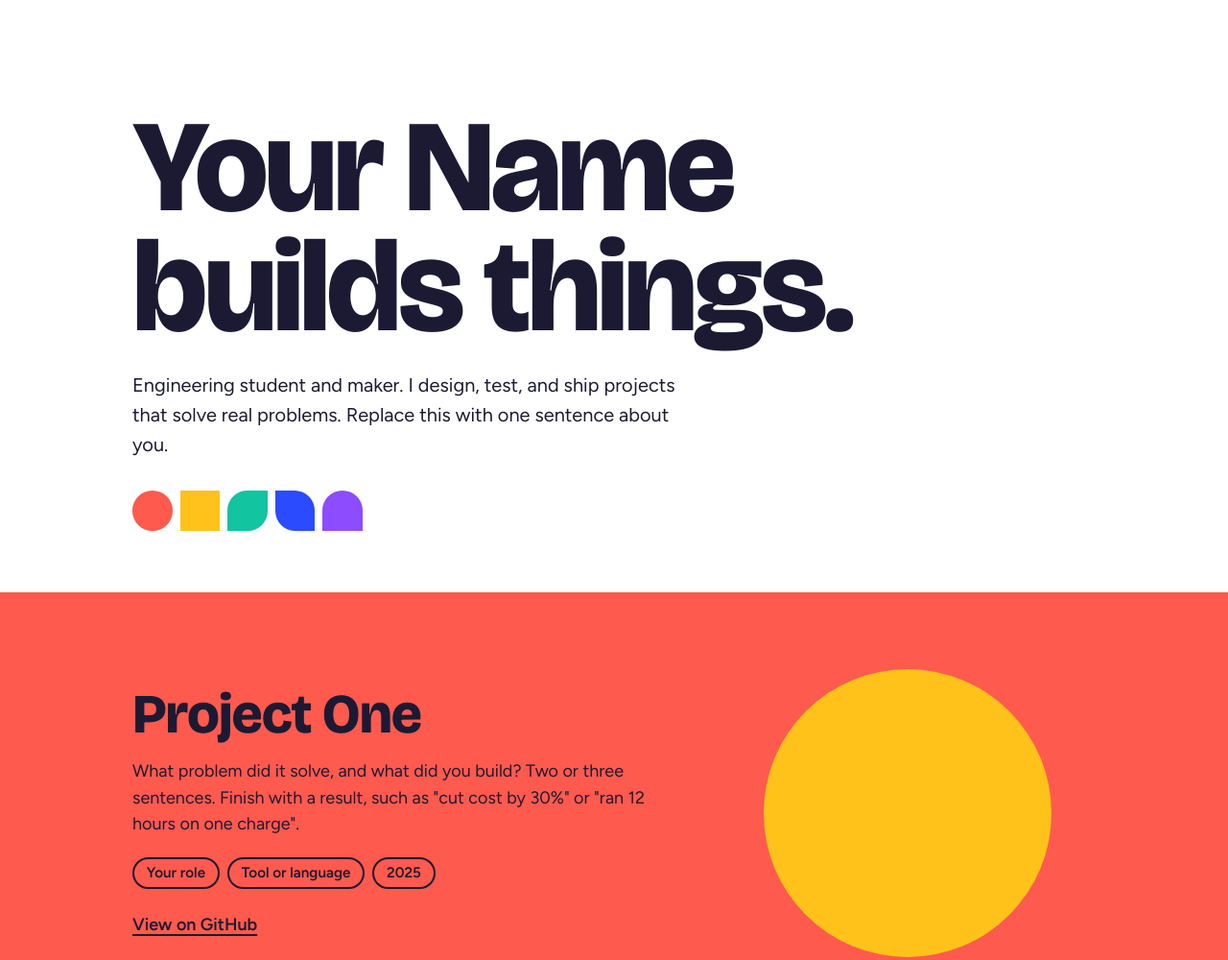
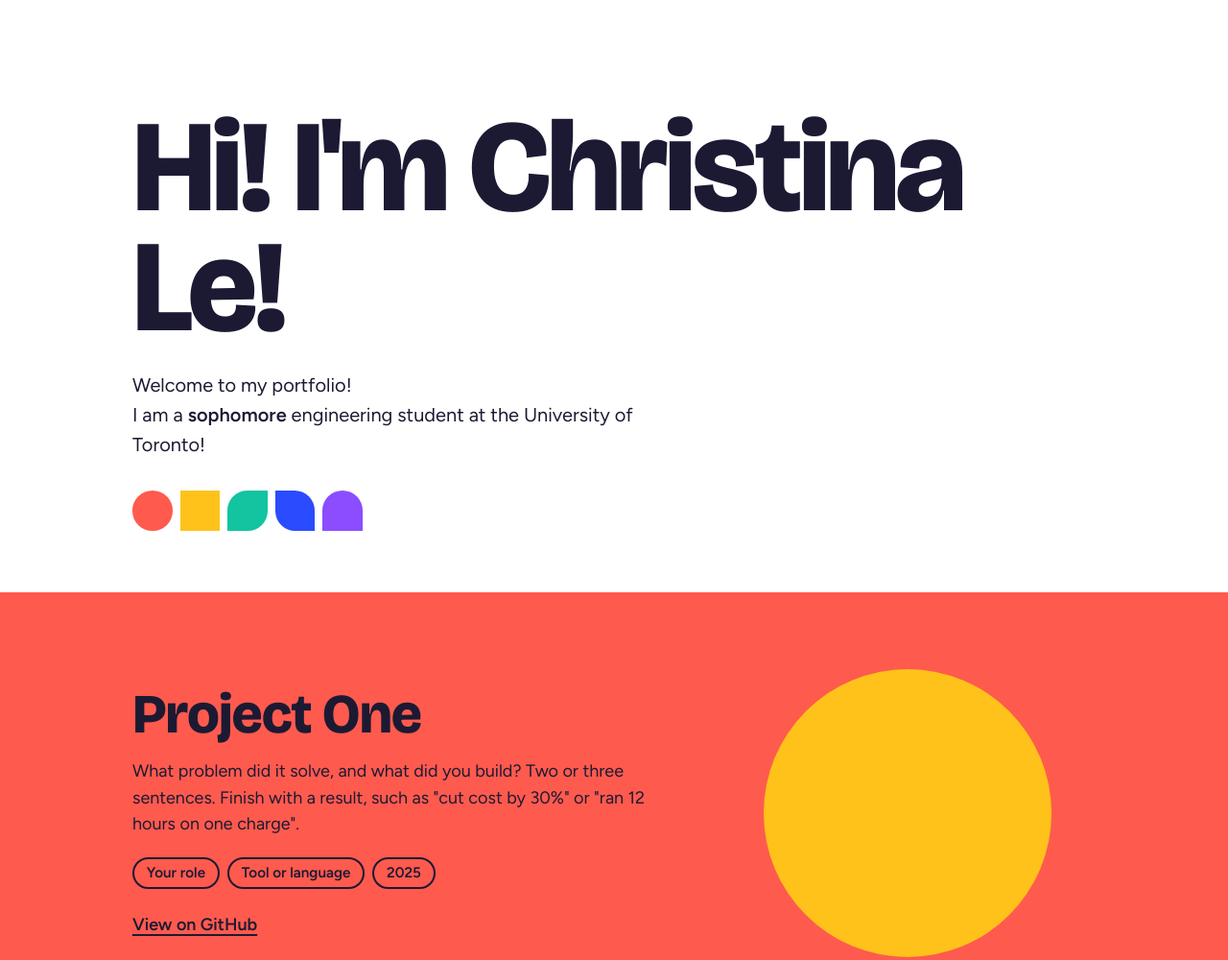
Before and after one commit to chirstinaLe/chirstinaLe.github.io, a plain HTML site: page index.html in a window 1280 px wide. Shown: the top 1000 px of the page at 96% size. Drawn offline with nearby package versions, Linux system fonts and the light colour scheme.

Commit message:
Update index.html

```diff
--- a/index.html
+++ b/index.html
@@ -3,8 +3,8 @@
 <head>
 <meta charset="utf-8">
 <meta name="viewport" content="width=device-width, initial-scale=1">
-<title>Your Name | Engineering Portfolio</title>
-<meta name="description" content="Engineering projects by Your Name.">
+<title>Christina Le | Engineering Portfolio</title>
+<meta name="description" content="Christina Le's Engineering Portfolio! Have a look around :)">
 <link rel="preconnect" href="https://fonts.googleapis.com">
 <link rel="preconnect" href="https://fonts.gstatic.com" crossorigin>
 <link href="https://fonts.googleapis.com/css2?family=Bricolage+Grotesque:opsz,wght@12..96,600;12..96,800&family=Figtree:wght@400;600&display=swap" rel="stylesheet">
@@ -71,8 +71,8 @@
 <!-- 1. HERO: replace the name and the intro line -->
 <header class="hero">
   <div class="wrap">
-    <h1>Your Name<br>builds things.</h1>
-    <p>Engineering student and maker. I design, test, and ship projects that solve real problems. Replace this with one sentence about you.</p>
+    <h1>Hi! I'm Christina Le!</h1>
+    <p>Welcome to my portfolio!<br>I am a <b>sophomore</b> engineering student at the University of Toronto!</p>
     <div class="swatches" aria-hidden="true"><span></span><span></span><span></span><span></span><span></span></div>
   </div>
 </header>
```
